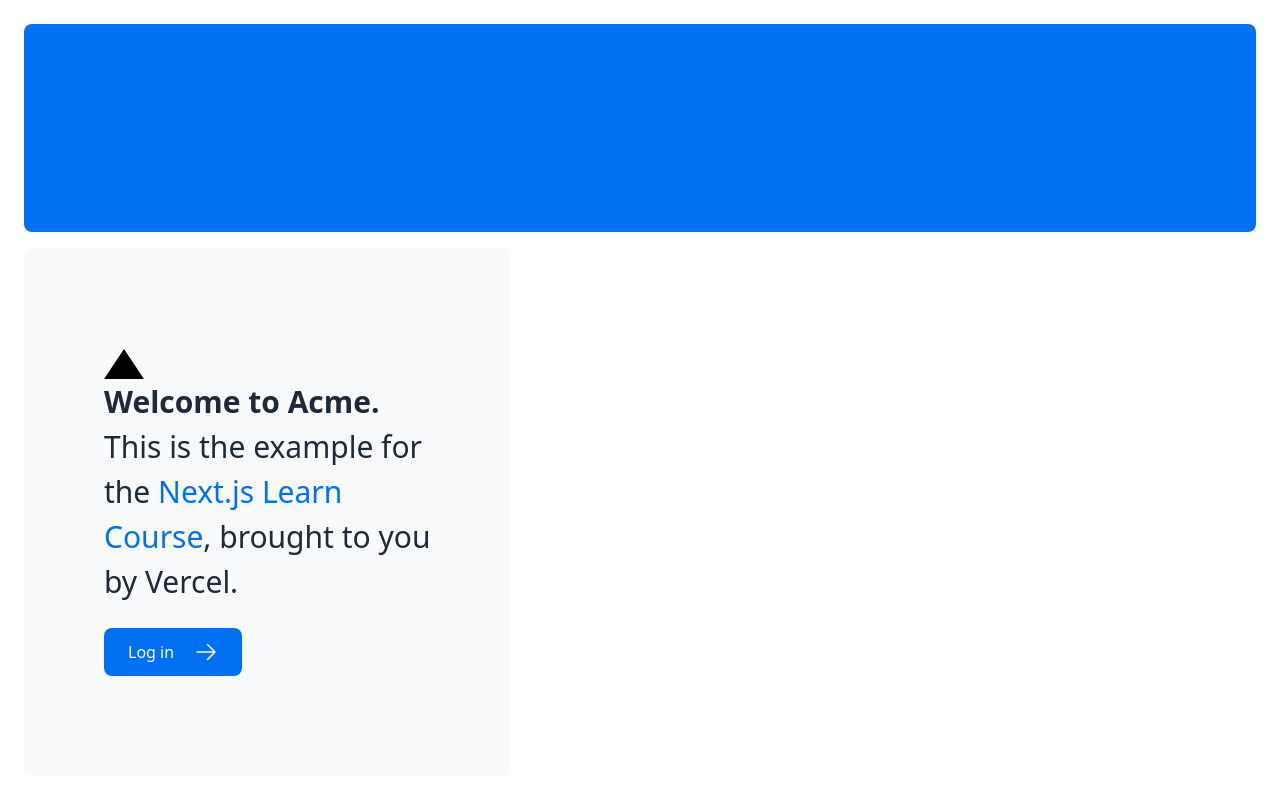
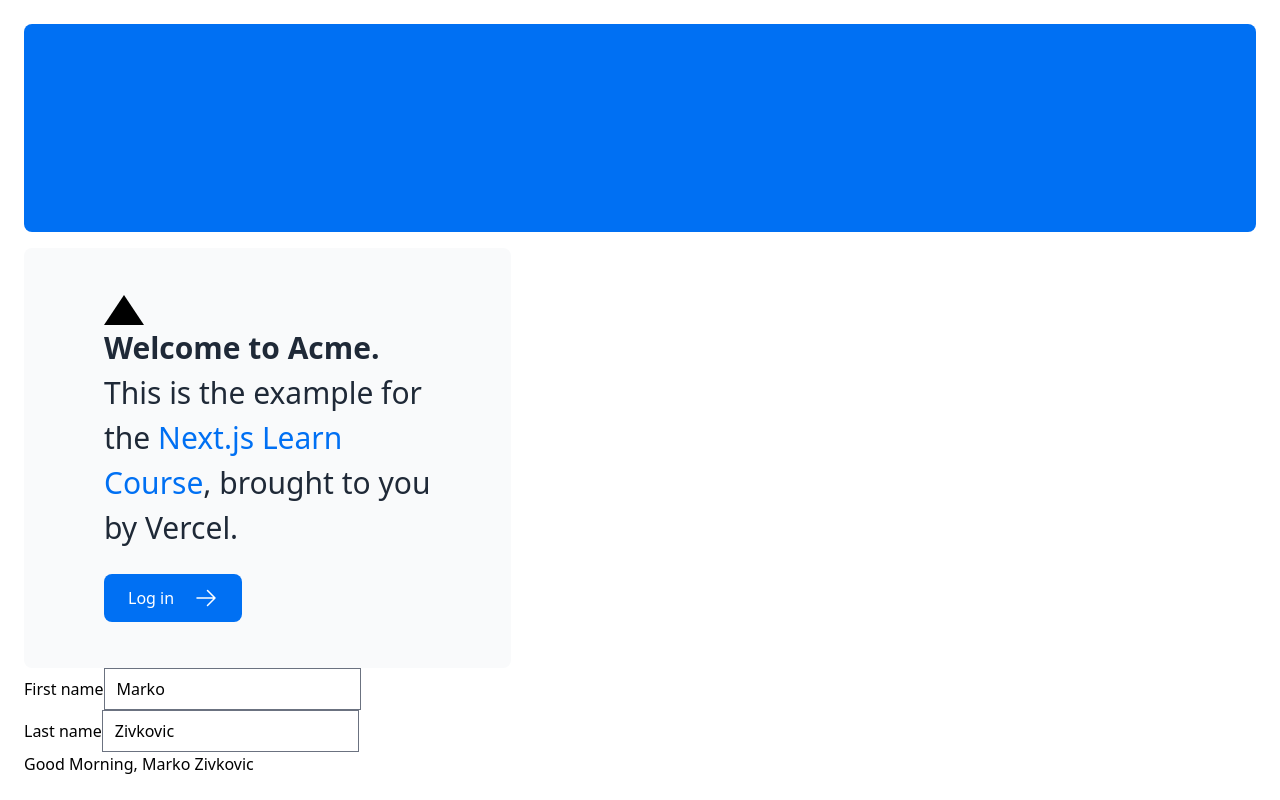
Before and after one commit to SdZika/nextjs-dashboard, a Next.js app: page / in a window 1280 px wide. Built offline with nearby package versions, Linux system fonts and the light colour scheme.

Commit message:
add cusom hook

```diff
--- /dev/null
+++ b/app/components/TestForm.tsx
@@ -0,0 +1,19 @@
+'use client'
+
+import { useFormInput } from "../lib/hooks/useFormInput"
+
+export const TestForm = () => {
+
+    const firstNameProps = useFormInput("Marko");
+    const lastNameProps = useFormInput("Zivkovic")
+
+
+    return (
+        <>
+            <label>First name<input {...firstNameProps}/></label>
+            <label>Last name<input {...lastNameProps}/></label>
+            <p>Good Morning, {firstNameProps.value} {lastNameProps.value}</p>
+        </>
+    )
+
+}
--- /dev/null
+++ b/app/lib/hooks/useFormInput.ts
@@ -0,0 +1,18 @@
+'use client'
+
+import { useState } from "react"
+
+export const useFormInput = (initalValue: any) => {
+    const [value, setValue] = useState(initalValue)
+
+    function handleChange (e: any) {
+        setValue(e.target.value)
+    }
+
+    const inputProps = {
+        value: value,
+        onChange: handleChange
+    }
+
+    return inputProps;
+}
--- a/app/page.tsx
+++ b/app/page.tsx
@@ -2,6 +2,7 @@
 import { ArrowRightIcon } from '@heroicons/react/24/outline';
 import Link from 'next/link';
 import styles from '@/app/ui/home.module.css';
+import { TestForm } from './components/TestForm';
 
 export default function Page() {
   return (
@@ -32,6 +33,7 @@
           {/* Add Hero Images Here */}
         </div>
       </div>
+      <TestForm />
     </main>
   );
 }
```
